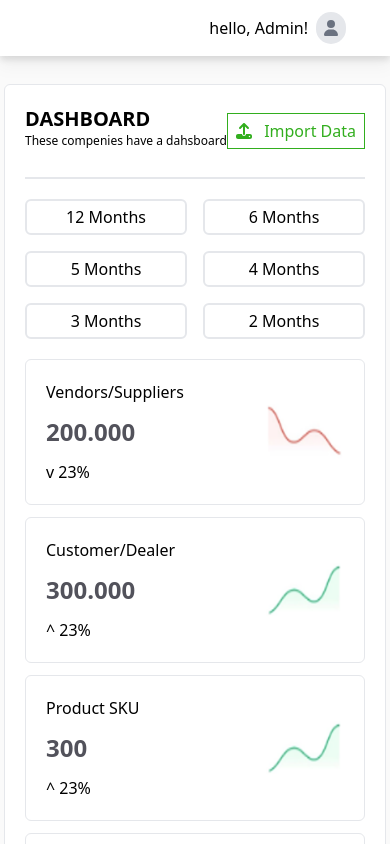
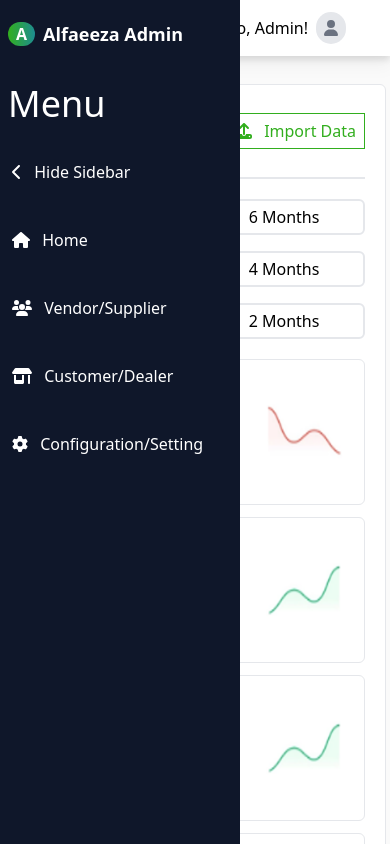
Before and after one commit to helmiariefm/adm-web-ui, a Vue app in the folder adm-web-ui/: page / in a window 390 px wide. Shown: the top 844 px of the page. Built offline with nearby package versions, Linux system fonts and the light colour scheme.

Commit message:
adjusting the hide and show sidebar for mobile view

```diff
--- a/adm-web-ui/src/organisms/Sidebar.vue
+++ b/adm-web-ui/src/organisms/Sidebar.vue
@@ -17,7 +17,7 @@
 </script>
 
 <template>
-    <div v-if="isSidebarVisible" class="w-60 h-full fixed bg-slate-900 text-white hidden md:block">
+    <div v-if="isSidebarVisible" class="w-60 h-full fixed bg-slate-900 text-white z-10">
         <div id='judul' class='flex mx-2 pt-5'>
             <div class='font-bold text-white bg-gradient-to-r from-[#32ae1e] to-[#1e8d91] px-2 h-6 my-auto rounded-full mr-2'>
                 <span class='text-base'>A</span>
```
